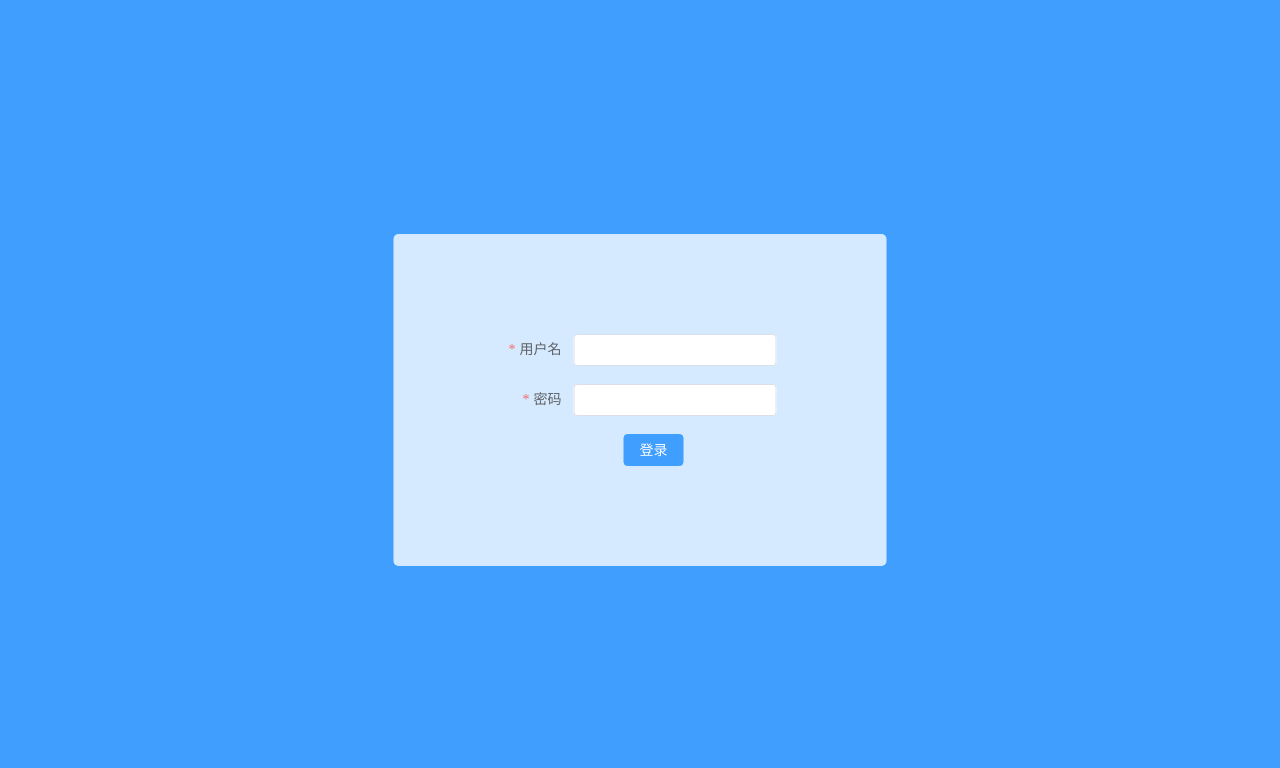
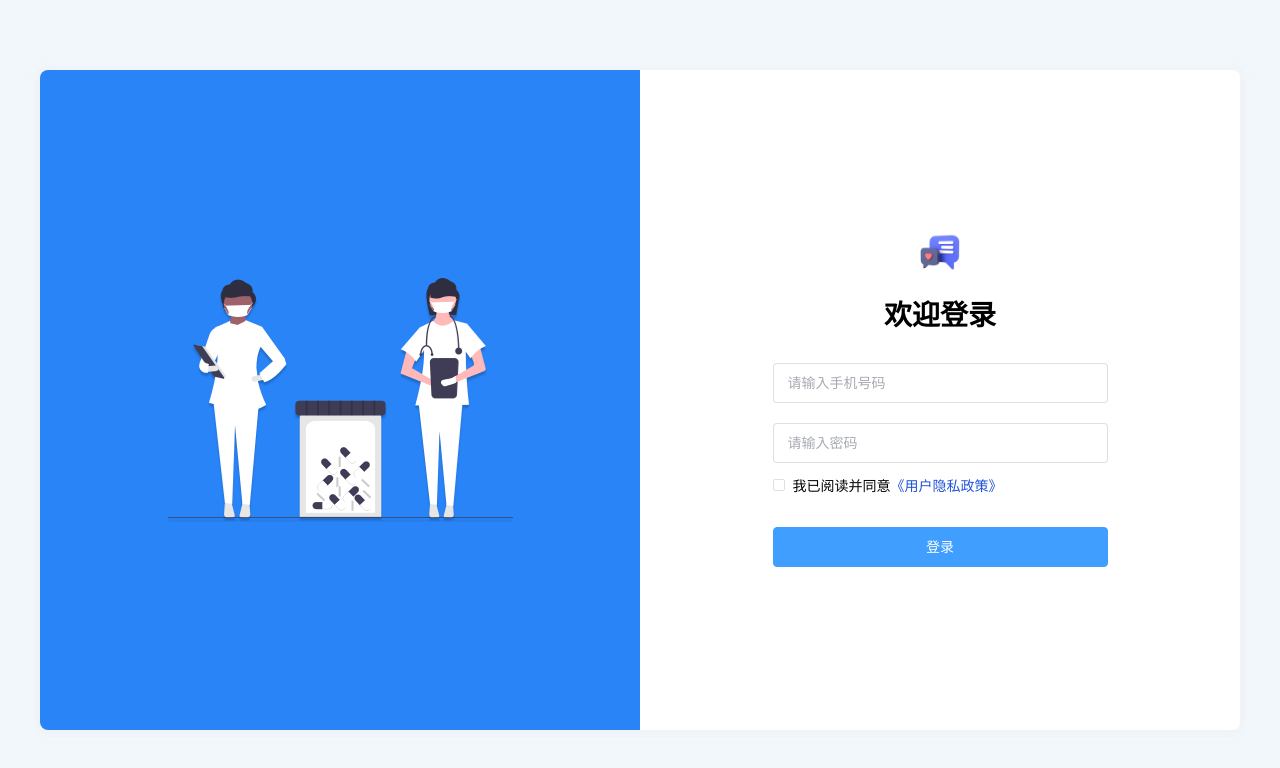
Before and after one commit to CodingJzy/library_front, a Vue app: page /#/login in a window 1280 px wide. Shown: the top 768 px of the page. Built offline with nearby package versions, Linux system fonts and the light colour scheme.

Commit message:
登录页

```diff
--- a/package.json
+++ b/package.json
@@ -25,6 +25,8 @@
     "@vue/cli-plugin-vuex": "~5.0.0",
     "@vue/cli-service": "~5.0.0",
     "eslint": "^7.32.0",
-    "eslint-plugin-vue": "^8.0.3"
+    "eslint-plugin-vue": "^8.0.3",
+    "sass": "^1.43.2",
+    "sass-loader": "^12.1.0"
   }
 }
--- a/src/App.vue
+++ b/src/App.vue
@@ -9,9 +9,12 @@
 </template>
 
 <style>
-body,html{
-  padding:0;
-  margin:0;
+html,body,#app{
+  width: 100%;
+  height: 100%;
+  margin: 0;
+  padding: 0;
+  font-size:14px;
 }
 /* flex布局类名 */
 .flex-float{
--- a/src/views/pages/login.vue
+++ b/src/views/pages/login.vue
@@ -1,5 +1,5 @@
 <template>
-    <div class="login_wrap">
+<!--    <div class="login_wrap">
         <div class="form_wrap">
 
             <el-form
@@ -41,9 +41,28 @@
                 </el-form-item>
             </el-form>
             <el-button type="primary" class="login_btn" @click="handleLogin">登录</el-button>
-            <!-- <p>{{num}}</p> -->
+            &lt;!&ndash; <p>{{num}}</p> &ndash;&gt;
         </div>
+    </div>-->
+
+  <div class="login-wrapper">
+    <div>
+      <div>
+        <img src="@/assets/images/login-2.png" width="349" height="244">
+      </div>
+      <div>
+        <img src="@/assets/images/login-1.png" width="40" height="40">
+        <div>欢迎登录</div>
+        <el-input v-model="loginData.name" size="large" placeholder="请输入手机号码"></el-input>
+        <el-input v-model="loginData.password" size="large" placeholder="请输入密码"></el-input>
+        <div>
+          <el-checkbox size="small" v-model="sure"></el-checkbox>
+          <div style="margin-left: 8px">我已阅读并同意</div><a>《用户隐私政策》</a>
+        </div>
+        <el-button type="primary" size="large" style="width: 335px" @click="handleLogin">登录</el-button>
+      </div>
     </div>
+  </div>
 </template>
 <script>
 import {reactive, toRefs} from 'vue'
@@ -64,7 +83,7 @@ export default {
                 password: ""
             },
             num: count,
-
+          sure:false
         })
         const handleLogin = () => {
             // 请求后台接口
@@ -102,27 +121,64 @@ export default {
     }
 }
 </script>
-<style scoped>
-
-.login_wrap {
-    width: 100%;
-    height: 100vh;
-    background: #409EFF;
-    position: relative;
-}
-
-.form_wrap {
-    position: fixed;
-    top: 50%;
-    left: 50%;
-    transform: translate(-50%, -50%);
-    background: #ffffffc7;
-    padding: 100px 80px;
-    border-radius: 5px;
-}
-
-.login_btn {
-    display: block;
-    margin-left: 150px;
+<style lang="scss" scoped>
+.login-wrapper{
+  display: flex;
+  align-items: center;
+  justify-content: center;
+  background-color: rgba(242, 247, 251, 1);
+  height: 100%;
+  overflow: auto;
+  >div{
+    display: flex;
+    align-items: center;
+    justify-content: center;
+    height: 660px;
+    box-shadow: 0px 1px 8px 0px rgba(234,233,241,0.5);
+    >div:nth-child(1){
+      width:600px;
+      height: 100%;
+      background-color: rgba(41, 132, 248, 1);
+      border-radius:8px 0 0 8px;
+      display: flex;
+      align-items: center;
+      justify-content: center;
+    }
+    >div:nth-child(2){
+      width:600px;
+      height: 100%;
+      background-color: white;
+      border-radius: 0 8px 8px 0;
+      display: flex;
+      flex-direction: column;
+      align-items: center;
+      justify-content: center;
+      img{
+        margin-bottom: 20px;
+      }
+      >div:nth-child(2){
+        font-size: 28px;
+        font-weight: bold;
+        margin-bottom: 30px;
+      }
+      >div:nth-child(5){
+        width:335px;
+        display: flex;
+        align-items: center;
+        justify-content: flex-start;
+        margin-bottom: 30px;
+        a{
+          color:#1F52D9;
+        }
+      }
+      .el-input{
+        width: 335px;
+        margin-bottom: 20px;
+      }
+      .el-input:nth-child(4){
+        margin-bottom: 10px;
+      }
+    }
+  }
 }
 </style>
```
Also changed, not shown: src/assets/images/login-1.png (added), src/assets/images/login-2.png (added).
